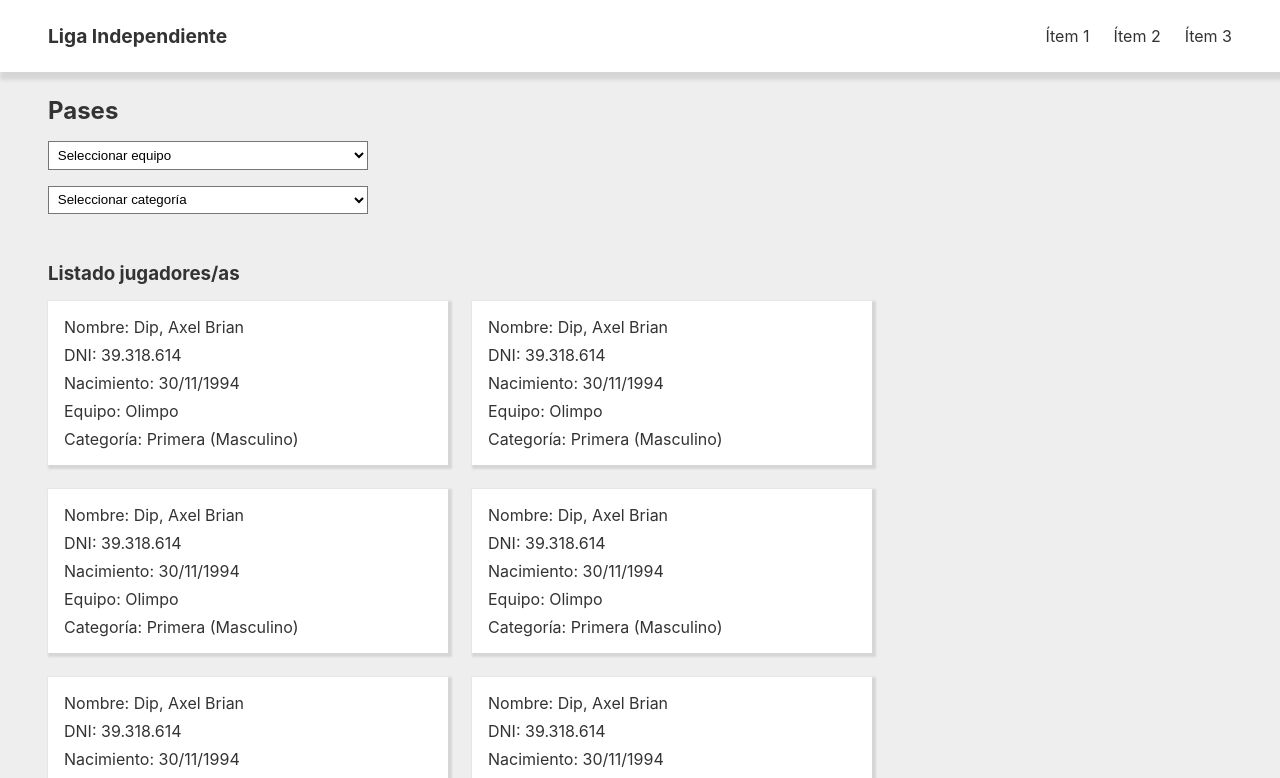
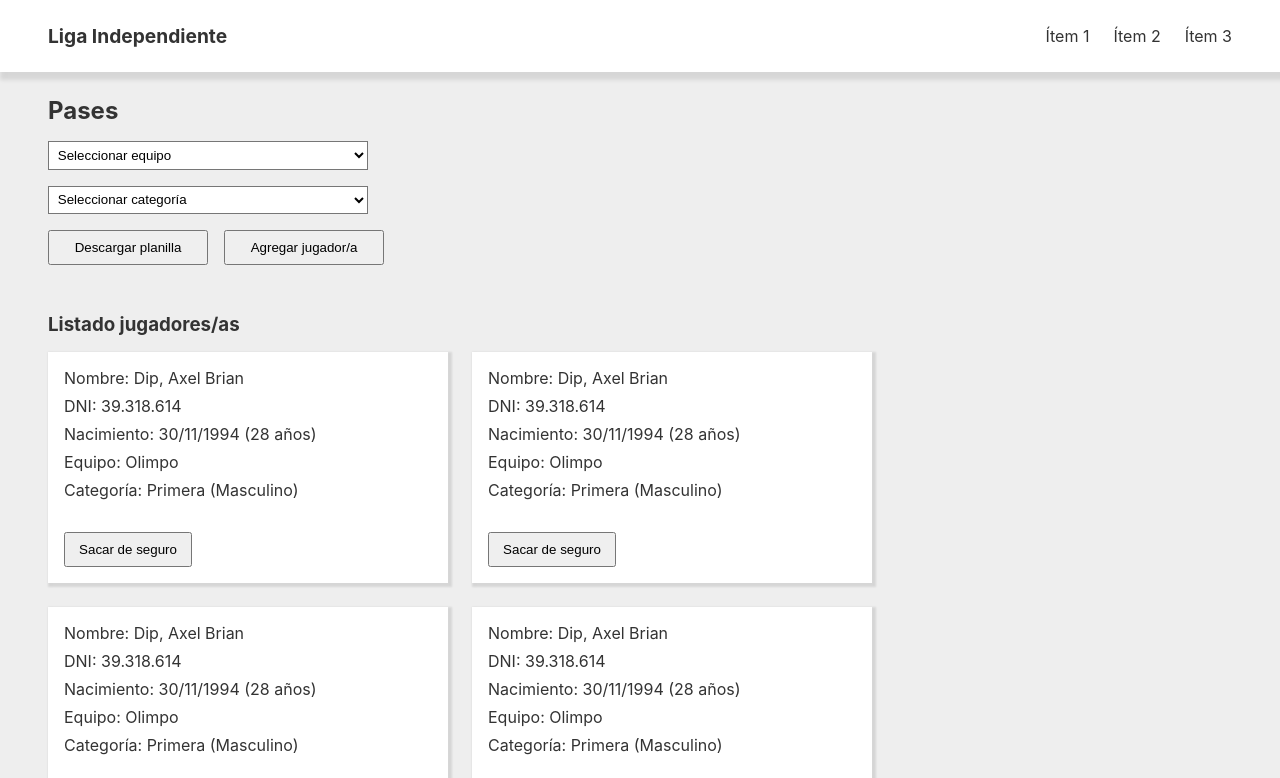
Before and after one commit to axelbriandip/liga_independiente-app, a React (Vite) app: page / in a window 1280 px wide. Shown: the top 778 px of the page. Built offline with nearby package versions, Linux system fonts and the light colour scheme.

Commit message:
buttons of header added

```diff
--- a/src/components/CardPlayer.jsx
+++ b/src/components/CardPlayer.jsx
@@ -3,9 +3,12 @@ const CardPlayer = () => {
         <div className="card">
             <span>Nombre: Dip, Axel Brian</span>
             <span>DNI: 39.318.614</span>
-            <span>Nacimiento: 30/11/1994</span>
+            <span>Nacimiento: 30/11/1994 (28 años)</span>
             <span>Equipo: Olimpo</span>
             <span>Categoría: Primera (Masculino)</span>
+            <div className="buttons-card">
+                <button>Sacar de seguro</button>
+            </div>
         </div>
     );
 };
--- a/src/components/Header.jsx
+++ b/src/components/Header.jsx
@@ -18,6 +18,10 @@ const Header = () => {
                 <option value="category4">Category 4</option>
                 <option value="category5">Category 5</option>
             </select>
+            <div className="buttons-header">
+                <button>Descargar planilla</button>
+                <button>Agregar jugador/a</button>
+            </div>
         </section>
     );
 };
--- a/src/css/card-player.css
+++ b/src/css/card-player.css
@@ -16,3 +16,9 @@
     box-shadow: 2px 2px 2px 2px rgba(0, 0, 0, 0.1);
     background-color: var(--white);
 }
+
+.buttons-card button {
+    width: 8rem;
+    margin-top: 1.5rem;
+    padding: .5rem;
+}
--- a/src/css/header.css
+++ b/src/css/header.css
@@ -12,3 +12,13 @@
     padding: .3rem;
     background-color: var(--white);
 }
+
+.header button {
+    width: 10rem;
+    padding: .5rem;
+}
+
+.buttons-header {
+    display: flex;
+    gap: 1rem;
+}
```
